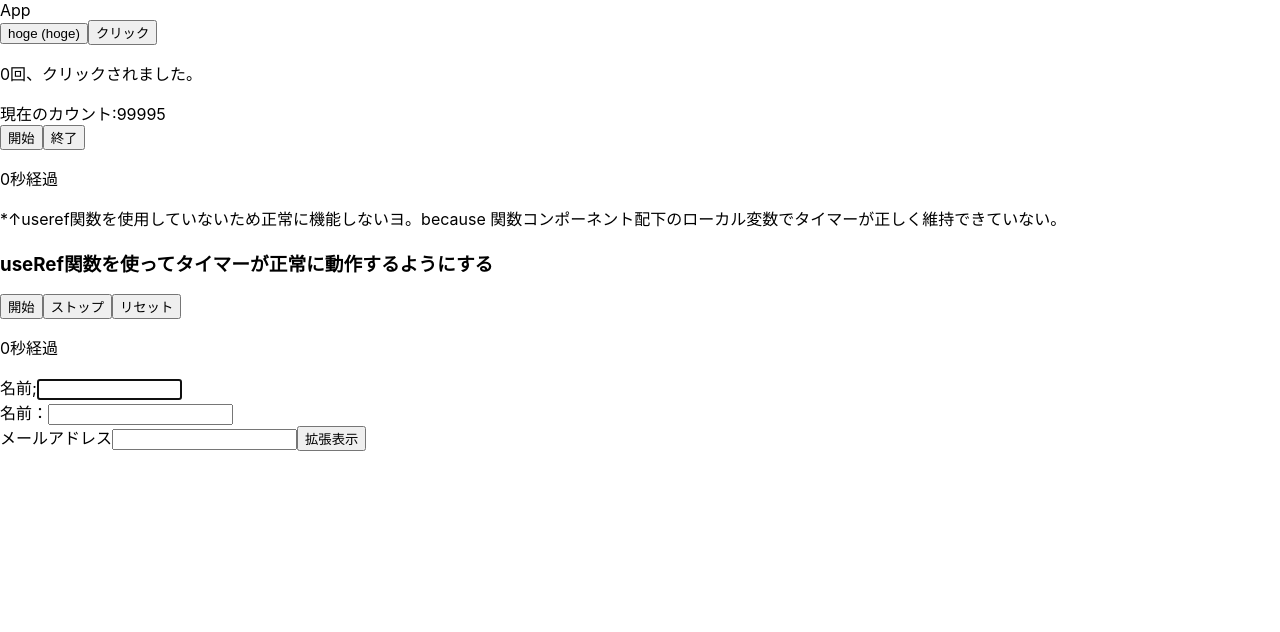
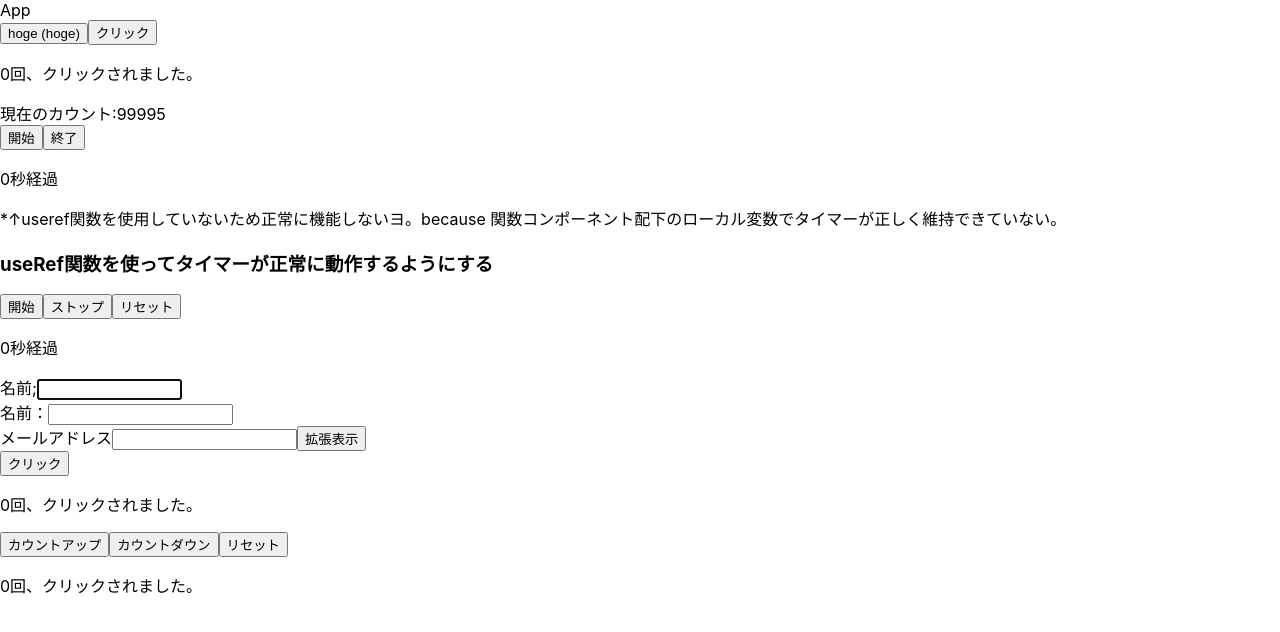
Before and after one commit to shunmakk/react-pratice-advance-2-hook, a React (Create React App) app: page / in a window 1280 px wide. Shown: the top 632 px of the page. Built offline with nearby package versions, Linux system fonts and the light colour scheme.

Commit message:
usereducer

```diff
--- /dev/null
+++ b/src/Components/HookReducer.js
@@ -0,0 +1,36 @@
+import React, { useReducer } from 'react'
+
+const HookReducer = ({init}) => {
+
+    //State+Reducerの準備
+    const [state, dispatch] = useReducer(
+        //Reducer関数
+        (state, action) => {
+          switch(action.type){
+              case 'update':
+                  return {count: state.count + 1};
+              default:
+                  return  state;
+          }
+        },
+        //stateの初期値
+        {
+            count: init
+        }
+    );
+
+    //Reducer経由でstateを更新
+    const handleClick = () => {
+        dispatch({type: 'update'});
+    };
+
+
+  return (
+    <>
+    <button onClick={handleClick}>クリック</button>
+    <p>{state.count}回、クリックされました。</p>
+    </>
+  )
+}
+
+export default HookReducer
--- /dev/null
+++ b/src/Components/HookReducerUp.js
@@ -0,0 +1,41 @@
+import React, { useReducer } from 'react'
+
+const HookReducerUp = ({init}) => {
+
+ const [state,dispatch] = useReducer(
+   (state,action) => {
+       switch(action.type){
+           //カウント値の増減
+           case 'update':
+            return {count: state.count + action.step};
+           //カウント値の初期化
+           case 'reset':
+            return {count: action.init};
+            //既定の挙動　（stateをそのまま返す）
+            default:
+                return state;
+       }
+   },
+   {
+    count: init
+   }
+ );
+
+ //それぞれのボタンに対応したハンドラー
+ const handleUp = () => dispatch({type: 'update', step: 1});
+ const handleDown = () => dispatch({type: 'update' , step: -1});
+ const reset  = () => dispatch({type: 'reset' , init: 0});
+
+
+
+  return (
+      <>
+    <button onClick={handleUp}>カウントアップ</button>
+    <button onClick={handleDown}>カウントダウン</button>
+    <button onClick={reset}>リセット</button>
+    <p>{state.count}回、クリックされました。</p>
+    </>
+  )
+}
+
+export default HookReducerUp
--- a/src/index.js
+++ b/src/index.js
@@ -10,6 +10,9 @@ import HookRefNg from './Components/HookRefNg';
 import HookRef from './Components/HookRef';
 import HookRefForward from './Components/HookRefForward';
 import HookCallbackRef from './Components/HookCallbackRef';
+import HookReducer from './Components/HookReducer';
+import HookReducerUp from './Components/HookReducerUp';
+
 
 
 const root = ReactDOM.createRoot(document.getElementById('root'));
@@ -23,6 +26,8 @@ root.render(
     <HookRef/>
     <HookRefForward/>
     <HookCallbackRef/>
+    <HookReducer init={0}/>
+    <HookReducerUp init={0}/>
 
   </React.StrictMode>
 );
```
